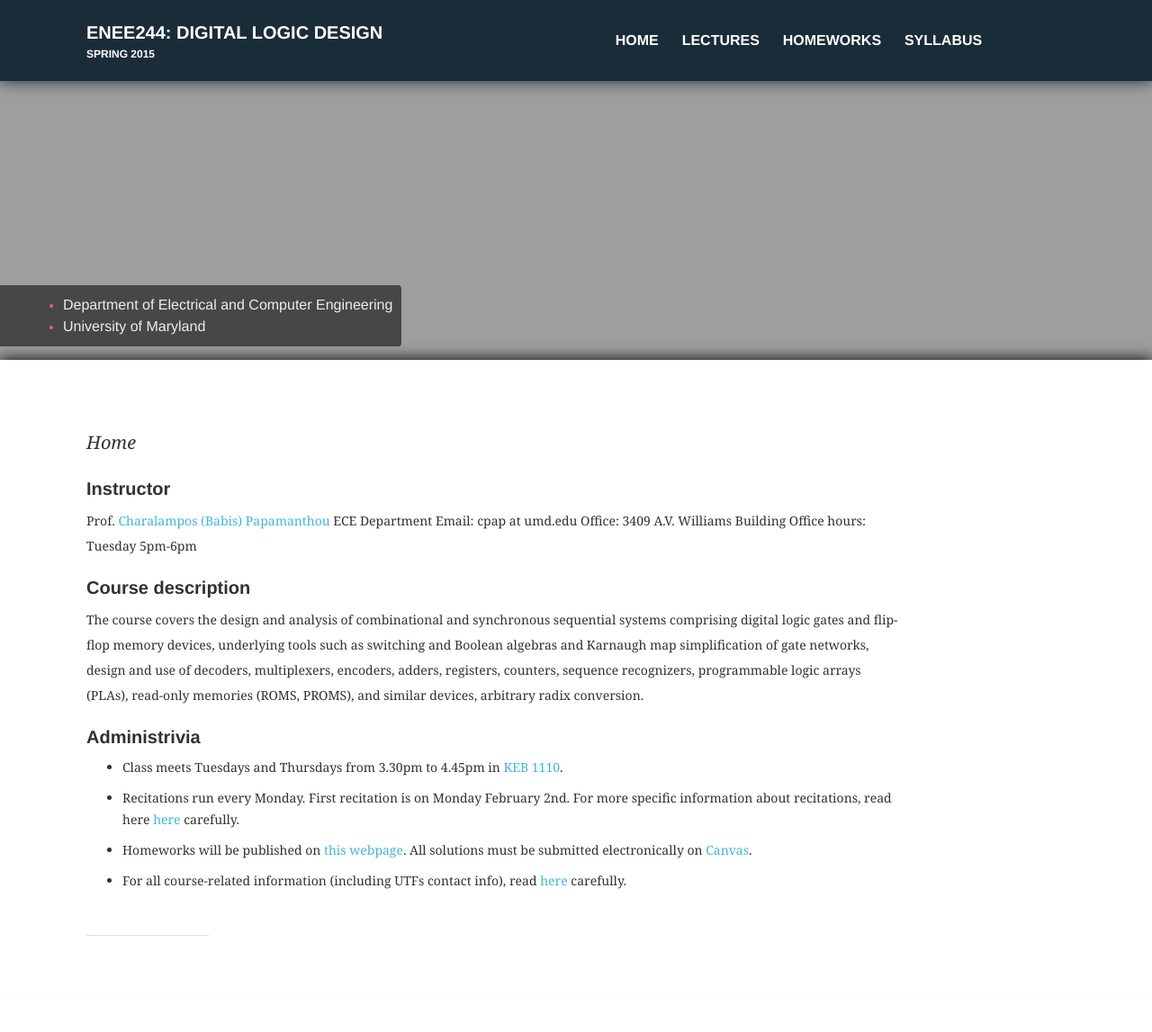
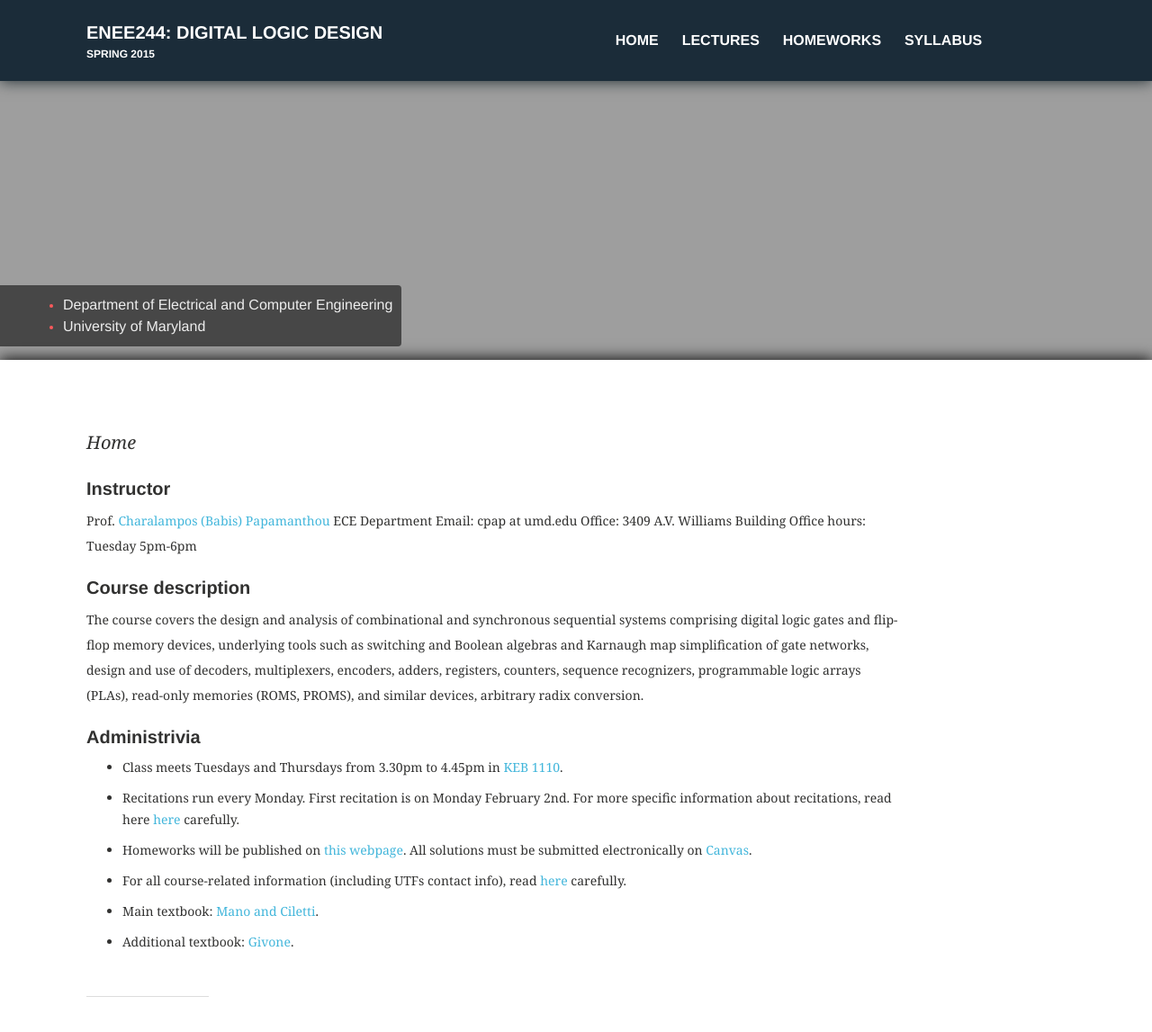
Before and after one commit to enee244/enee244.github.io, a Jekyll site: the page built from index.md, in a window 1280 px wide and 1175 px high. Shown: the top 1147 px of the window at 90% size. Built offline with Jekyll 4.4.1, drawn with Linux system fonts in a browser that asks for light colours.

Commit message:
Update index.md

```diff
--- a/index.md
+++ b/index.md
@@ -25,3 +25,5 @@ The course covers the design and analysis of combinational and synchronous seque
 * Recitations run every Monday. First recitation is on Monday February 2nd. For more specific information about recitations, read here [here](http://enee244.github.io/syllabus/syllabus_244.pdf) carefully.
 * Homeworks will be published on [this webpage](http://enee244.github.io/homeworks). All solutions must be submitted electronically on [Canvas](https://myelms.umd.edu/login).
 * For all course-related information (including UTFs contact info), read [here](http://enee244.github.io/syllabus/syllabus_244.pdf) carefully.
+* Main textbook: [Mano and Ciletti](http://www.pearsonhighered.com/educator/product/Digital-Design/9780132774208.page).
+* Additional textbook: [Givone](http://highered.mheducation.com/sites/0072525037/index.html).
```
